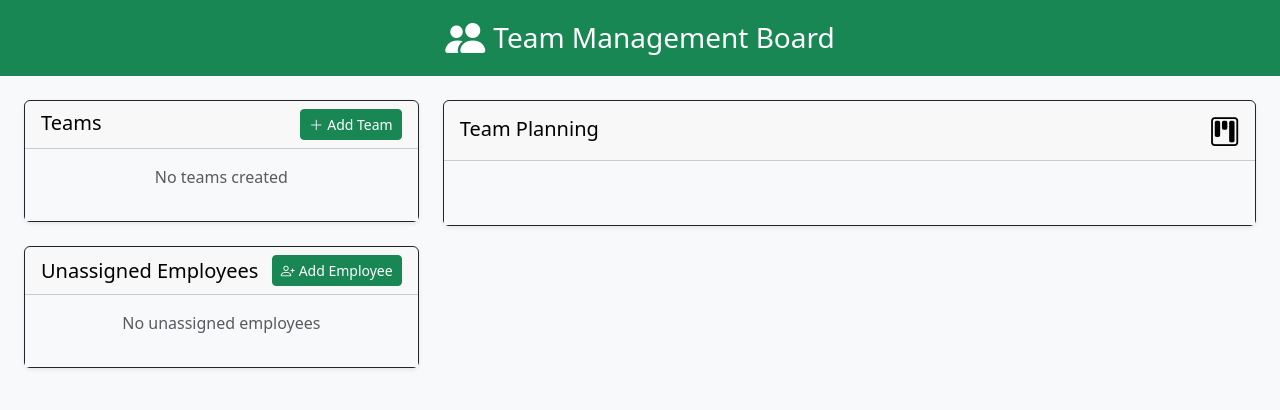
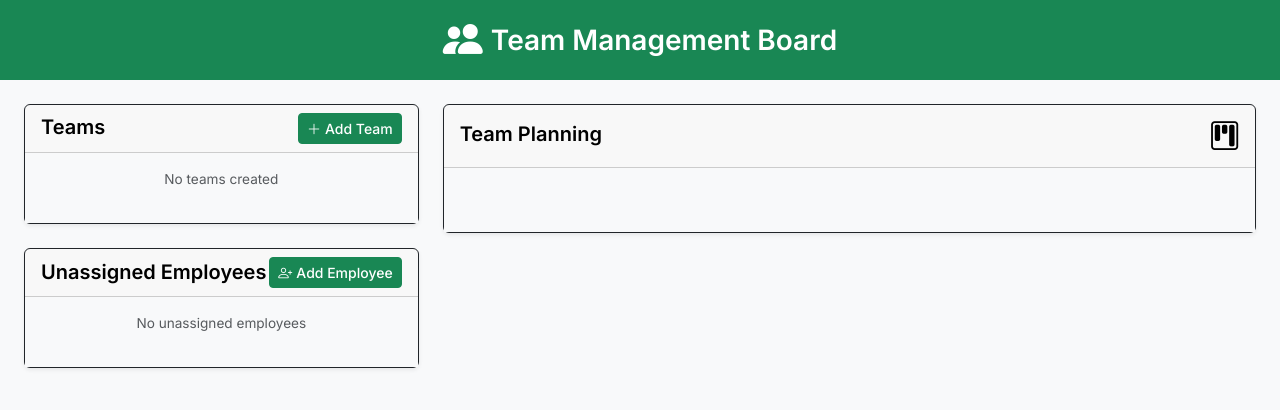
Before and after one commit to rich740/team, a React (Create React App) app: page / in a window 1280 px wide. Shown: the top 410 px of the page. Built offline with nearby package versions, Linux system fonts and the light colour scheme.

Commit message:
add font

```diff
--- /dev/null
+++ b/src/Library/typography.css
@@ -0,0 +1,78 @@
+/* src/styles/typography.css */
+@import url('https://fonts.googleapis.com/css2?family=Inter:wght@400;500;600;700&display=swap');
+
+:root {
+  /* Font Families */
+  --font-primary: 'Inter', -apple-system, BlinkMacSystemFont, 'Segoe UI',
+                  Roboto, Oxygen, Ubuntu, Cantarell, 'Open Sans',
+                  'Helvetica Neue', sans-serif;
+
+  /* Font Sizes */
+  --font-size-xs: 0.75rem;     /* Extra small */
+  --font-size-sm: 0.85rem;     /* Small */
+  --font-size-base: 0.95rem;   /* Base */
+  --font-size-md: 1rem;        /* Medium */
+  --font-size-lg: 1.1rem;      /* Large */
+  --font-size-xl: 1.25rem;     /* Extra Large */
+
+  /* Font Weights */
+  --font-weight-regular: 400;
+  --font-weight-medium: 500;
+  --font-weight-semibold: 600;
+  --font-weight-bold: 700;
+
+  /* Color Palette */
+  --color-text-primary: #333;
+  --color-text-secondary: #666;
+  --color-text-muted: #999;
+}
+
+body {
+  font-family: var(--font-primary);
+  font-size: var(--font-size-base);
+  line-height: 1.6;
+  color: var(--color-text-primary);
+}
+
+/* Text Size Utility Classes */
+.text-xs { font-size: var(--font-size-xs); }
+.text-sm { font-size: var(--font-size-sm); }
+.text-base { font-size: var(--font-size-base); }
+.text-md { font-size: var(--font-size-md); }
+.text-lg { font-size: var(--font-size-lg); }
+.text-xl { font-size: var(--font-size-xl); }
+
+/* Font Weight Utility Classes */
+.font-regular { font-weight: var(--font-weight-regular); }
+.font-medium { font-weight: var(--font-weight-medium); }
+.font-semibold { font-weight: var(--font-weight-semibold); }
+.font-bold { font-weight: var(--font-weight-bold); }
+
+/* Additional Text Color Utility Classes */
+.text-primary { color: var(--color-text-primary); }
+.text-secondary { color: var(--color-text-secondary); }
+.text-muted { color: var(--color-text-muted); }
+
+/* Heading Styles */
+h1, h2, h3, h4, h5, h6 {
+  margin-bottom: 0.75rem;
+  font-weight: var(--font-weight-semibold);
+  line-height: 1.3;
+}
+
+/* List Styles */
+ul, ol {
+  padding-left: 1.5rem;
+}
+
+/* Link Styles */
+a {
+  color: #007bff;
+  text-decoration: none;
+  transition: color 0.3s ease;
+}
+
+a:hover {
+  color: #0056b3;
+  text-decoration: underline;
+}
--- a/src/components/Sidebar.js
+++ b/src/components/Sidebar.js
@@ -5,9 +5,9 @@ import EmployeeModal from "./EmployeeModal";
 import TeamModal from "./TeamModal";
 import { DragDropContext, Droppable, Draggable } from "react-beautiful-dnd";
 import "bootstrap/dist/css/bootstrap.min.css";
-
 import "bootstrap-icons/font/bootstrap-icons.css";
 import { v4 as uuidv4 } from "uuid";
+import "../Library/typography.css";
 
 function Sidebar() {
   const [teams, setTeams] = useState([]);
@@ -264,9 +264,9 @@ function Sidebar() {
             {/* Teams management */}
             <div className="card shadow-sm border-dark mb-4">
               <div className="card-header text-black d-flex justify-content-between align-items-center">
-                <h5 className="mb-1">Teams</h5>
+                <h5 className="mb-1 font-semibold">Teams</h5>
                 <button
-                  className="btn btn-sm btn-success"
+                  className="btn btn-sm btn-success font-medium"
                   onClick={() => setShowTeamModal(true)}
                 >
                   <i className="bi bi-plus-lg me-1"></i>Add Team
@@ -281,7 +281,7 @@ function Sidebar() {
                 }}
               >
                 {teams.length === 0 ? (
-                  <p className="text-muted text-center">No teams created</p>
+                  <p className="text-muted text-center text-sm">No teams created</p>
                 ) : (
                   <ul className="list-group list-group-flush">
                     {teams.map((team) => (
@@ -289,7 +289,7 @@ function Sidebar() {
                         key={team.id}
                         className="list-group-item d-flex justify-content-between align-items-center"
                       >
-                        <span className="fw-medium">{team.name}</span>
+                        <span className="font-medium text-base">{team.name}</span>
                         <button
                           className="btn btn-sm btn-outline-danger"
                           onClick={() => deleteTeam(team.id)}
@@ -309,9 +309,9 @@ function Sidebar() {
             {/* Unassigned employees */}
             <div className="card shadow-sm border-dark">
               <div className="card-header text-black d-flex justify-content-between align-items-center">
-                <h5 className="mb-0">Unassigned Employees</h5>
+                <h5 className="mb-0 font-semibold">Unassigned Employees</h5>
                 <button
-                  className="btn btn-sm btn-success"
+                  className="btn btn-sm btn-success font-medium"
                   onClick={() => setShowModal(true)}
                 >
                   <i className="bi bi-person-plus me-1"></i>Add Employee
@@ -334,17 +334,17 @@ function Sidebar() {
                     }}
                   >
                     {unassignedEmployees.length === 0 ? (
-                      <p className="text-muted text-center p-3">
+                      <p className="text-muted text-center p-3 text-sm">
                         No unassigned employees
                       </p>
                     ) : (
                       <table className="table table-hover mb-0">
                         <thead className="table-light">
                           <tr>
-                            <th>Name</th>
-                            <th>Skill</th>
-                            <th>Cost</th>
-                            <th>Action</th>
+                            <th className="text-sm font-medium">Name</th>
+                            <th className="text-sm font-medium">Skill</th>
+                            <th className="text-sm font-medium">Cost</th>
+                            <th className="text-sm font-medium">Action</th>
                           </tr>
                         </thead>
                         <tbody>
@@ -368,9 +368,9 @@ function Sidebar() {
                                       : "white",
                                   }}
                                 >
-                                  <td>{emp.name}</td>
-                                  <td>{emp.skill}</td>
-                                  <td>${emp.cost}</td>
+                                  <td className="text-sm">{emp.name}</td>
+                                  <td className="text-sm">{emp.skill}</td>
+                                  <td className="text-sm">${emp.cost}</td>
                                   <td>
                                     <button
                                       className="btn btn-sm btn-outline-danger"
@@ -397,7 +397,7 @@ function Sidebar() {
           <div className="col-md-8">
       <div className="card shadow-sm border-dark">
         <div className="card-header text-black d-flex justify-content-between align-items-center text-black">
-          <h5 className="mb-1">Team Planning</h5>
+          <h5 className="mb-1 font-semibold">Team Planning</h5>
           <i className="bi bi-kanban" style={{ fontSize: '1.8rem' }}></i>
         </div>
         <div className="card-body bg-light">
@@ -409,7 +409,7 @@ function Sidebar() {
                 style={{ minWidth: '250px', maxWidth: '250px', backgroundColor: '#ffffff' }}
               >
                 <div className="card-header bg-success text-white text-center rounded-top-4">
-                  <h5 className="mb-0">{team.name}</h5>
+                  <h5 className="mb-0 font-semibold">{team.name}</h5>
                 </div>
                 <Droppable droppableId={team.id} type="EMPLOYEE">
                   {(provided, snapshot) => (
@@ -440,9 +440,9 @@ function Sidebar() {
                                       backgroundColor: snapshot.isDragging ? '#e9ecef' : 'white',
                                     }}
                                   >
-                                    <td>{emp.name}</td>
-                                    <td>{emp.skill}</td>
-                                    <td>${emp.cost}</td>
+                                    <td  className="text-sm">{emp.name}</td>
+                                    <td  className="text-sm">{emp.skill}</td>
+                                    <td  className="text-sm">${emp.cost}</td>
                                   </tr>
                                 )}
                               </Draggable>
@@ -456,8 +456,8 @@ function Sidebar() {
                 </Droppable>
                 <div className="card-footer bg-light rounded-bottom-4">
                   <div className="d-flex justify-content-between">
-                    <small className="text-muted">Employees: {teamEmployees.length}</small>
-                    <small className="text-muted text-end">
+                    <small className="text-muted text-xs">Employees: {teamEmployees.length}</small>
+                    <small className="text-muted text-xs text-end">
                       Total Cost: ${totalCost.toFixed(2)}<br />
                       Average Cost: ${averageCost.toFixed(2)}
                     </small>
```
